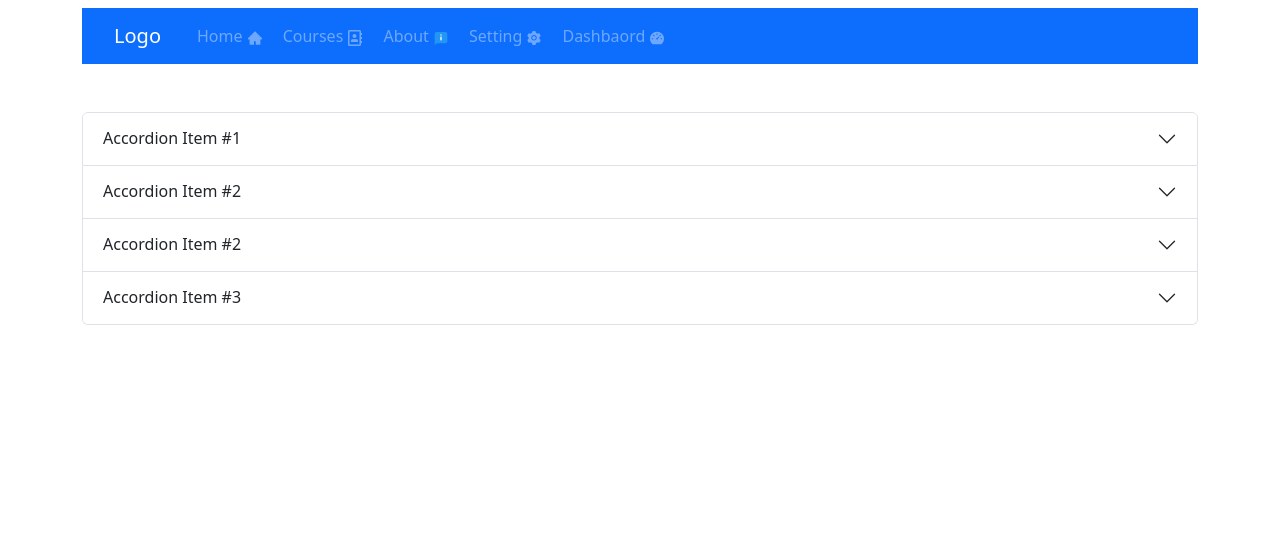
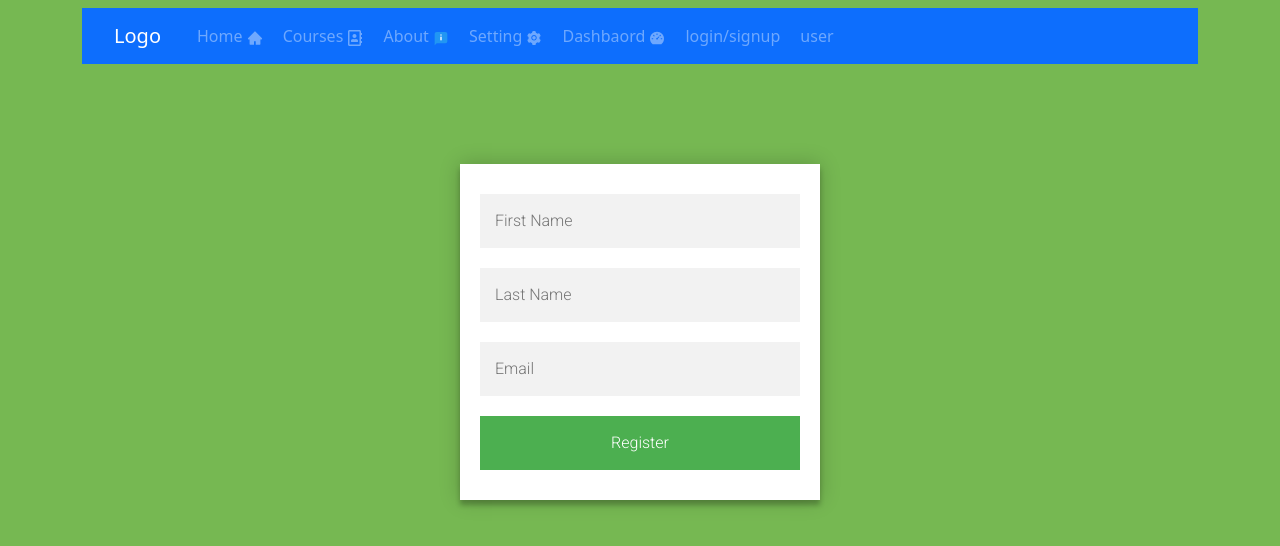
Before and after one commit to alirezatalebizadeh/NewFolder67, a React (Create React App) app: page /login in a window 1280 px wide. Shown: the top 546 px of the page. Built offline with nearby package versions, Linux system fonts and the light colour scheme.

Commit message:
create form to signup and show all users in table in user.js

```diff
--- a/src/App.js
+++ b/src/App.js
@@ -6,14 +6,13 @@ import "./App.css";
 import { Container } from "react-bootstrap";
 import routs from "./routes";
 
-
 function App() {
   // ? import route and routes from react-router-dom...
   //? then user this to route
 
   //! you can use useRoutes to route of site
 
-  let router = useRoutes(routs);
+let router = useRoutes(routs);
   return (
     <Container>
       <NavbarHeader />
--- /dev/null
+++ b/src/Components/Form/Form.css
@@ -0,0 +1,61 @@
+@import url(https://fonts.googleapis.com/css?family=Roboto:300);
+
+body {
+  background: #76b852;
+}
+
+.form-container {
+  width: 360px;
+  background-color: white;
+  margin: 100px auto;
+  box-shadow: 0 0 20px 0 rgba(0, 0, 0, 0.2), 0 5px 5px 0 rgba(0, 0, 0, 0.24);
+  padding: 10px;
+}
+
+.register-form {
+  display: flex;
+  flex-direction: column;
+  justify-content: space-evenly;
+  padding: 10px;
+}
+
+.success-message {
+  font-family: "Roboto", sans-serif;
+  background-color: #3f89f8;
+  padding: 15px;
+  color: white;
+}
+
+.form-field {
+  margin: 10px 0 10px 0;
+  padding: 15px;
+  font-size: 16px;
+  border: 0;
+  font-family: "Roboto", sans-serif;
+}
+
+span {
+  font-family: "Roboto", sans-serif;
+  font-size: 14px;
+  color: red;
+  margin-bottom: 15px;
+}
+
+input {
+  background: #f2f2f2;
+}
+
+.error {
+  border-style: solid;
+  border: 2px solid #ffa4a4;
+}
+
+button {
+  background: #4caf50;
+  color: white;
+  cursor: pointer;
+}
+
+button:disabled {
+  cursor: default;
+}
--- /dev/null
+++ b/src/Components/Form/Form.js
@@ -0,0 +1,67 @@
+import React, { useState, useEffect } from "react";
+import "./Form.css";
+
+export default function Form() {
+
+    const [firstName, setFirstName] = useState('')
+    const [lastName, setLastName] = useState('')
+    const [email, setEmail] = useState('')
+    const [users, setUsers] = useState([])
+
+
+
+    //!create user and save in db
+    const registerHandler = event => {
+        event.preventDefault()
+
+        let userInfo = {
+            firstName,
+            lastName,
+            email
+        }
+
+        fetch('https://sabzlearn-3f278-default-rtdb.firebaseio.com/users.json', {
+            method: 'POST',
+            body: JSON.stringify(userInfo)
+        }).then(response => console.log(response))
+    }
+
+    return (
+        <div className="form-container">
+            <form className="register-form" autoComplete="off" onSubmit={registerHandler}>
+                <input
+                    id="first-name"
+                    value={firstName}
+                    onChange={(event) => setFirstName(event.target.value)}
+                    className="form-field"
+                    type="text"
+                    placeholder="First Name"
+                    name="firstName"
+                />
+                <input
+                    id="last-name"
+                    value={lastName}
+                    onChange={(event) => setLastName(event.target.value)}
+                    className="form-field"
+                    type="text"
+                    placeholder="Last Name"
+                    name="lastName"
+                />
+
+                <input
+                    id="email"
+                    value={email}
+                    onChange={(event) => setEmail(event.target.value)}
+                    className="form-field"
+                    type="text"
+                    placeholder="Email"
+                    name="email"
+                />
+                <button className="form-field" type="submit">
+                    Register
+                </button>
+            </form>
+        </div>
+
+    )
+}
--- a/src/Components/Navbar/NavbarHeader.js
+++ b/src/Components/Navbar/NavbarHeader.js
@@ -27,6 +27,8 @@ export default function NavbarHeader() {
             <Link to="about/dashboard">
               Dashbaord <AiFillDashboard />
             </Link>
+            <Link to="/login">login/signup</Link>
+            <Link to="/user">user</Link>
           </Nav>
         </Container>
       </Navbar>
--- /dev/null
+++ b/src/Components/Users/Users.js
@@ -0,0 +1,188 @@
+import React, { useState, useEffect } from "react";
+import { Table, Modal, Button, Form } from "react-bootstrap";
+import { AiFillDelete } from "react-icons/ai";
+import { AiFillEdit } from "react-icons/ai";
+
+export default function Users() {
+  const [users, setUsers] = useState([]);
+  const [userID, setUserID] = useState("");
+  const [getData, setGetData] = useState(false);
+  const [showDeleteModal, setShowDeleteModal] = useState(false);
+  const [showEditModal, setShowEditModal] = useState(false);
+
+  const [firstName, setFirstName] = useState("");
+  const [lastName, setLastName] = useState("");
+  const [email, setEmail] = useState("");
+
+  //! fetch all data from database
+  useEffect(async () => {
+    await fetch(
+      "https://sabzlearn-3f278-default-rtdb.firebaseio.com/users.json"
+    )
+      .then((response) => response.json())
+      .then((data) => {
+        console.log(Object.entries(data));
+        setUsers(Object.entries(data));
+      });
+  }, [getData]);
+
+  //!find anyUser with id in realtime
+  useEffect(() => {
+    let mainUserInfo = users.find((user) => user[0] == userID);
+
+    if (mainUserInfo) {
+      setFirstName(mainUserInfo[1].firstName);
+      setLastName(mainUserInfo[1].lastName);
+      setEmail(mainUserInfo[1].email);
+    }
+
+    console.log(mainUserInfo);
+  }, [userID]);
+
+  //!remove user in db
+  const removeHandler = async () => {
+    await fetch(
+      `https://sabzlearn-3f278-default-rtdb.firebaseio.com/users/${userID}.json`,
+      {
+        method: "DELETE",
+      }
+    ).then((response) => console.log(response));
+
+    setShowDeleteModal(false);
+    setGetData((prev) => !prev);
+  };
+
+  //! edit user in db
+  const editHandler = async () => {
+    let userNewInfos = {
+      firstName,
+      lastName,
+      email,
+    };
+
+    await fetch(
+      `https://sabzlearn-3f278-default-rtdb.firebaseio.com/users/${userID}.json`,
+      {
+        method: "PUT",
+        body: JSON.stringify(userNewInfos),
+      }
+    ).then((response) => console.log(response));
+
+    setShowEditModal(false);
+    setGetData((prev) => !prev);
+  };
+
+  return (
+    <>
+      <Table striped bordered hover>
+        <thead>
+          <tr>
+            <th>ID</th>
+            <th>First Name</th>
+            <th>Last Name</th>
+            <th>Email</th>
+            <th>Actions</th>
+          </tr>
+        </thead>
+        <tbody>
+          {users.map((user, index) => (
+            <tr>
+              <td>{index + 1}</td>
+              <td>{user[1].firstName}</td>
+              <td>{user[1].lastName}</td>
+              <td>{user[1].email}</td>
+              <td style={{ display: "flex", justifyContent: "space-evenly" }}>
+                <AiFillDelete
+                  style={{ cursor: "pointer" }}
+                  onClick={() => {
+                    setShowDeleteModal(true);
+                    setUserID(user[0]);
+                  }}
+                />
+                <AiFillEdit
+                  style={{ cursor: "pointer" }}
+                  onClick={() => {
+                    setShowEditModal(true);
+                    setUserID(user[0]);
+                  }}
+                />
+              </td>
+            </tr>
+          ))}
+        </tbody>
+      </Table>
+
+      {/* //?Delete Modal */}
+      <Modal
+        show={showDeleteModal}
+        aria-labelledby="contained-modal-title-vcenter"
+        centered
+      >
+        <Modal.Header>
+          <Modal.Title id="contained-modal-title-vcenter">
+            Delete Confirm
+          </Modal.Title>
+        </Modal.Header>
+        <Modal.Body>
+          <h4>Centered Modal</h4>
+          <p>Are you sure to delete this user?</p>
+        </Modal.Body>
+        <Modal.Footer>
+          <Button onClick={() => setShowDeleteModal(false)}>Close</Button>
+          <Button onClick={() => removeHandler()}>Yes, Delete</Button>
+        </Modal.Footer>
+      </Modal>
+
+      {/* //?Edit Modal */}
+      <Modal
+        show={showEditModal}
+        size="lg"
+        aria-labelledby="contained-modal-title-vcenter"
+        centered
+      >
+        <Modal.Header>
+          <Modal.Title id="contained-modal-title-vcenter">
+            Edit Modal
+          </Modal.Title>
+        </Modal.Header>
+        <Modal.Body>
+          <Form>
+            <Form.Group className="mb-3" controlId="formBasicPassword">
+              <Form.Label>FirstName: </Form.Label>
+              <Form.Control
+                type="text"
+                placeholder="Enter FirstName"
+                value={firstName}
+                onChange={(event) => setFirstName(event.target.value)}
+              />
+            </Form.Group>
+
+            <Form.Group className="mb-3" controlId="formBasicPassword">
+              <Form.Label>LastName: </Form.Label>
+              <Form.Control
+                type="text"
+                placeholder="Enter Lastname"
+                value={lastName}
+                onChange={(event) => setLastName(event.target.value)}
+              />
+            </Form.Group>
+
+            <Form.Group className="mb-3" controlId="formBasicEmail">
+              <Form.Label>Email: </Form.Label>
+              <Form.Control
+                type="email"
+                placeholder="Enter email"
+                value={email}
+                onChange={(event) => setEmail(event.target.value)}
+              />
+            </Form.Group>
+          </Form>
+        </Modal.Body>
+        <Modal.Footer>
+          <Button onClick={() => setShowEditModal(false)}>Close</Button>
+          <Button onClick={() => editHandler()}>Edit</Button>
+        </Modal.Footer>
+      </Modal>
+    </>
+  );
+}
--- a/src/routes.js
+++ b/src/routes.js
@@ -2,11 +2,15 @@ import Header from "./Components/Home/Home";
 import Courses from "./Components/Courses/Courses";
 import About from "./Components/About/About";
 import MainCourse from "./Components/MainCourse/MainCourse";
+import  Form  from "./Components/Form/Form";
+import Users from "./Components/Users/Users";
 //!create a file with name "routes.js" and create a object to set routes
 
 
 let routs = [
   { path: "/home", element: <Header /> },
+  { path: "/login", element: <Form /> },
+  { path: "/user", element:  <Users/> },
   { path: "/courses", element: <Courses /> },
   { path: "*", element: <Header /> },
   { path: "/course/:courseID", element: <MainCourse /> },
```
